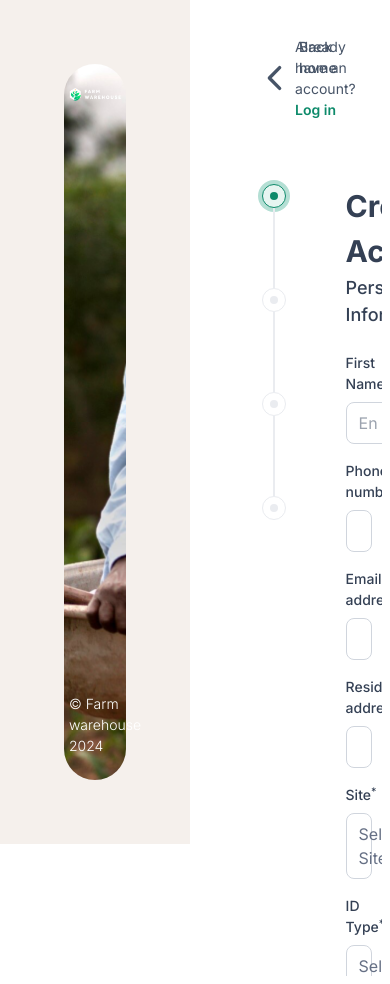
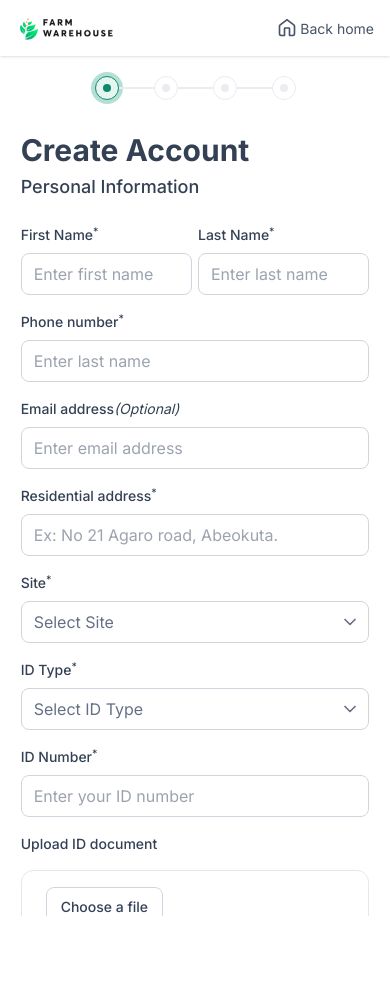
Before and after one commit to o-david/Farm_Warehouse, a React (Vite) app: page /signUp in a window 390 px wide. After the commit the page ends 916 px from the top, so only its background shows below. Built offline with nearby package versions, Linux system fonts and the light colour scheme.

Commit message:
Made signup components Responsive

```diff
--- a/src/components/signup components/PersonalDetails.jsx
+++ b/src/components/signup components/PersonalDetails.jsx
@@ -13,9 +13,6 @@ const PersonalDetails = ({ childPage }) => {
   const [isMatch, setIsMatch] = useState(false);
   const [showPassword, setShowPassword] = useState(false);
   const [showConfirmPassword, setShowConfirmPassword] = useState(false);
-  const [passwordLengthValid, setPasswordLengthValid] = useState(false);
-  const [passwordSpecialCharValid, setPasswordSpecialCharValid] =
-    useState(false);
   const [image, setImage] = useState(null);
 
   const handleImageUpload = (event) => {
@@ -42,8 +39,6 @@ const PersonalDetails = ({ childPage }) => {
   const handlePasswordChange = (event) => {
     const password = event.target.value;
     setPassword(password);
-    setPasswordLengthValid(validatePasswordLength(password));
-    setPasswordSpecialCharValid(validatePasswordSpecialChar(password));
   };
   const handlePasswordBlur = (event) => {
     const password = event.target.value;
@@ -78,41 +73,25 @@ const PersonalDetails = ({ childPage }) => {
     childPage("");
   }, []);
   return (
-    <div className="w-[63%] px-1  h-full mb-6 flex flex-col gap-6">
+    <div className="lg:w-[63%] w-full px-1  h-full mb-6 flex flex-col gap-6">
       <div className="text-[#344054]">
         <h1 className=" font-bold text-[1.875rem]">Create Account</h1>
         <p className=" font-medium text-[1.125rem]">Personal Information</p>
       </div>
       <form action="" onSubmit={handleSubmit} className="gap-4 flex flex-col">
         <div className="flex gap-[0.375rem]">
-          <div className="flex flex-col gap-2">
-            <p className=" font-medium text-[0.875rem] text-[#344054]">
-              First Name<sup>*</sup>
-            </p>
-            <div
-              className={`border border-[#D0D5DD] rounded-lg py-2 px-3 flex gap-1`}
-            >
-              <input
-                type="text"
-                className="text-[1rem] w-full outline-none text-[#101828]"
-                placeholder="Enter first name"
-              />
-            </div>
-          </div>
-          <div className="flex flex-col gap-2">
-            <p className=" font-medium text-[0.875rem] text-[#344054]">
-              Last Name<sup>*</sup>
-            </p>
-            <div
-              className={`border border-[#D0D5DD] rounded-lg py-2 px-3 flex gap-1`}
-            >
-              <input
-                type="text"
-                className="text-[1rem] w-full outline-none text-[#101828]"
-                placeholder="Enter last name"
-              />
-            </div>
-          </div>
+        <Input
+          type={"text"}
+          label={"First Name"}
+          required={true}
+          placeholder={"Enter first name"}
+        />
+        <Input
+          type={"text"}
+          label={"Last Name"}
+          required={true}
+          placeholder={"Enter last name"}
+        />
         </div>
         <div className="flex flex-col gap-2">
           <p className=" font-medium text-[0.875rem] text-[#344054]">
@@ -208,7 +187,9 @@ const PersonalDetails = ({ childPage }) => {
                   onFocus={handlePasswordFocus}
                 />
                 {passwordError ? (
-                  <img src={alertCircle} />
+                  <img src={alertCircle}
+                  onClick={handleTogglePassword}
+                  />
                 ) : (
                   <img
                     onClick={handleTogglePassword}
@@ -238,7 +219,8 @@ const PersonalDetails = ({ childPage }) => {
                   onFocus={handleConfirmPasswordFocus}
                 />
                 {confirmPasswordError ? (
-                  <img src={alertCircle} />
+                  <img src={alertCircle}
+                  onClick={handleToggleConfirmPassword} />
                 ) : (
                   <img
                     onClick={handleToggleConfirmPassword}
--- a/src/components/signup components/Security.jsx
+++ b/src/components/signup components/Security.jsx
@@ -11,7 +11,7 @@ const Security = ({childPage}) => {
     childPage('security')
   }, [])
   return (
-    <div className='w-[63%] overflow-y-scroll no-scrollbar  h-full gap-6 flex flex-col'>
+    <div className='lg:w-[63%] w-full px-1 h-full gap-6 flex flex-col'>
         <div className='text-[#344054] flex gap-2 flex-col'>
             <h1 className=' font-bold text-[1.875rem]'>Create Account</h1>
             <p className=' font-medium text-[1.125rem]'>Security - Setup Fingerprint <span className=' italic font-normal'>(Optional)</span></p>
--- a/src/pages/SignUp.jsx
+++ b/src/pages/SignUp.jsx
@@ -1,5 +1,5 @@
 import React, { useState } from 'react'
-import { bankDetailsImg, farmRegImg, greenTick, leftArrow, logoImg, personalDetailsImg, securityDetailsImg } from '../assets'
+import { bankDetailsImg, darkLogo, farmRegImg, greenTick, leftArrow, logoImg, personalDetailsImg, securityDetailsImg } from '../assets'
 import { Link, Route, Routes, useParams } from 'react-router-dom'
 import PersonalDetails from '../components/signup components/PersonalDetails';
 import BankDetails from '../components/signup components/BankDetails';
@@ -15,7 +15,7 @@ const SignUp = () => {
 
   return (
     <div className="flex h-[100vh]">
-    <div className="w-[48.61%] flex items-center justify-center bg-[#F5F0EC] p-[4rem]">
+    <div className="w-[48.61%] hidden lg:flex items-center justify-center bg-[#F5F0EC] p-[4rem]">
       <div
         className="h-full w-full bg-cover rounded-[2rem] font flex-col flex px-[8%] py-6 items-start justify-between"
         style={{ backgroundImage: regStage==''?`url(${personalDetailsImg})`:regStage=='bankDetails'?`url(${bankDetailsImg})`:regStage=='security'?`url(${securityDetailsImg})`:`url(${farmRegImg})` }}
@@ -26,9 +26,9 @@ const SignUp = () => {
         </p>
       </div>
     </div>
-    <div className="pl-[4rem] pt-[2.25rem] w-[51.39%] flex flex-col gap-14 h-full">
-        <div className=" w-[78.51%] flex flex-col gap-[5vh]">
-          <div className="flex justify-between text-[#475467] text-[14px] font-medium">
+    <div className="lg:pl-[4rem] lg:py-[3rem] w-full lg:w-[51.39%] flex flex-col gap-4 lg:gap-14">
+        <div className=" lg:w-[78.51%] w-full flex flex-col gap-[5vh]">
+        <div className="lg:flex hidden justify-between text-[#475467] text-[14px] font-medium">
             <Link to={'/'} className="flex gap-1 cursor-pointer">
               <img src={leftArrow} alt="" />
               <p>Back home</p>
@@ -37,18 +37,43 @@ const SignUp = () => {
               Already have an account? <Link className=" font-semibold text-pry" to={"/login"}>Log in</Link>{" "}
             </p>
           </div>
+          <div className="flex items-center lg:hidden p-4 justify-between text-[#475467] text-[14px] font-medium shadow ">
+            <Link to={"/"} className="flex gap-1 cursor-pointer">
+              <img src={darkLogo} alt="" />
+            </Link>
+            <Link to={"/"} className=" font-normal items-center flex gap-1">
+              <span>
+                <svg
+                  width="18"
+                  height="18"
+                  viewBox="0 0 18 18"
+                  fill="none"
+                  xmlns="http://www.w3.org/2000/svg"
+                >
+                  <path
+                    d="M9.81859 1.30345C9.52582 1.07574 9.37943 0.961888 9.21779 0.918123C9.07516 0.879506 8.92484 0.879506 8.78221 0.918123C8.62057 0.961888 8.47418 1.07574 8.18141 1.30345L2.52949 5.69939C2.15168 5.99324 1.96278 6.14017 1.82669 6.32417C1.70614 6.48716 1.61633 6.67077 1.56169 6.866C1.5 7.08639 1.5 7.3257 1.5 7.80433V13.8334C1.5 14.7669 1.5 15.2336 1.68166 15.5901C1.84144 15.9037 2.09641 16.1587 2.41002 16.3185C2.76654 16.5001 3.23325 16.5001 4.16667 16.5001H5.83333C6.06669 16.5001 6.18337 16.5001 6.2725 16.4547C6.3509 16.4147 6.41464 16.351 6.45459 16.2726C6.5 16.1835 6.5 16.0668 6.5 15.8334V10.3334C6.5 9.86673 6.5 9.63338 6.59083 9.45512C6.67072 9.29831 6.79821 9.17083 6.95501 9.09094C7.13327 9.00011 7.36662 9.00011 7.83333 9.00011H10.1667C10.6334 9.00011 10.8667 9.00011 11.045 9.09094C11.2018 9.17083 11.3293 9.29831 11.4092 9.45512C11.5 9.63338 11.5 9.86673 11.5 10.3334V15.8334C11.5 16.0668 11.5 16.1835 11.5454 16.2726C11.5854 16.351 11.6491 16.4147 11.7275 16.4547C11.8166 16.5001 11.9333 16.5001 12.1667 16.5001H13.8333C14.7668 16.5001 15.2335 16.5001 15.59 16.3185C15.9036 16.1587 16.1586 15.9037 16.3183 15.5901C16.5 15.2336 16.5 14.7669 16.5 13.8334V7.80433C16.5 7.3257 16.5 7.08639 16.4383 6.866C16.3837 6.67077 16.2939 6.48716 16.1733 6.32417C16.0372 6.14017 15.8483 5.99324 15.4705 5.69939L9.81859 1.30345Z"
+                    stroke="#475467"
+                    stroke-width="1.66667"
+                    stroke-linecap="round"
+                    stroke-linejoin="round"
+                  />
+                </svg>
+              </span>
+              <span>Back home</span>
+            </Link>
+          </div>
         </div>
-        <div className=' flex gap-14 items-start h-full overflow-clip p-2'>
-          <div className='flex flex-col items-center'>
+        <div className=' flex flex-col lg:flex-row gap-6 lg:gap-14 items-center lg:items-start h-full overflow-clip lg:p-2 '>
+          <div className='flex flex-row lg:flex-col items-center p-1'>
             {regStage == ''? <div className='w-6 aspect-square flex items-center justify-center shadow-[0_0_0_4px_#B4DFD4] rounded-full bg-[#E7F5F1] border border-[#0D8A6A]'><div className=' bg-[#0D8A6A] w-2 rounded-full aspect-square'></div></div> :<div className='w-6 aspect-square flex items-center justify-center rounded-full bg-[#E7F5F1] border border-[#0D8A6A]'><img src={greenTick} alt="" /></div>}
-            {regStage == ''? <div className='bg-[#EAECF0] h-20 w-[0.125rem]'></div> :<div className='bg-[#0E9874] h-20 w-[0.125rem]'></div>}
+            {regStage == ''? <div className='bg-[#EAECF0] lg:h-20 w-[35px] h-[1.5px]  lg:w-[0.125rem]'></div> :<div className='bg-[#0E9874] lg:h-20 w-[35px] h-[1.5px]  lg:w-[0.125rem]'></div>}
             {regStage == ''? <div className='w-6 aspect-square flex items-center justify-center rounded-full border border-[#EAECF0]'><div className=' bg-[#EAECF0] w-2 rounded-full aspect-square'></div></div> :regStage == 'bankDetails'? <div className='w-6 aspect-square flex items-center justify-center shadow-[0_0_0_4px_#B4DFD4] rounded-full bg-[#E7F5F1] border border-[#0D8A6A]'><div className=' bg-[#0D8A6A] w-2 rounded-full aspect-square'></div></div> :<div className='w-6 aspect-square flex items-center justify-center rounded-full bg-[#E7F5F1] border border-[#0D8A6A]'><img src={greenTick} alt="" /></div>}
-            {regStage == ''? <div className='bg-[#EAECF0] h-20 w-[0.125rem]'></div>:regStage == 'bankDetails'? <div className='bg-[#EAECF0] h-20 w-[0.125rem]'></div> :<div className='bg-[#0E9874] h-20 w-[0.125rem]'></div>}
+            {regStage == ''? <div className='bg-[#EAECF0] lg:h-20 w-[35px] h-[1.5px]  lg:w-[0.125rem]'></div>:regStage == 'bankDetails'? <div className='bg-[#EAECF0] lg:h-20 w-[35px] h-[1.5px]  lg:w-[0.125rem]'></div> :<div className='bg-[#0E9874] lg:h-20 w-[35px] h-[1.5px]  lg:w-[0.125rem]'></div>}
             {regStage == 'security'? <div className='w-6 aspect-square flex items-center justify-center shadow-[0_0_0_4px_#B4DFD4] rounded-full bg-[#E7F5F1] border border-[#0D8A6A]'><div className=' bg-[#0D8A6A] w-2 rounded-full aspect-square'></div></div>  :regStage == 'farmRegistration'?<div className='w-6 aspect-square flex items-center justify-center rounded-full bg-[#E7F5F1] border border-[#0D8A6A]'><img src={greenTick} alt="" /></div>:<div className='w-6 aspect-square flex items-center justify-center rounded-full border border-[#EAECF0]'><div className=' bg-[#EAECF0] w-2 rounded-full aspect-square'></div></div>}
-            {regStage == 'security'? <div className='bg-[#EAECF0] h-20 w-[0.125rem]'></div>:regStage != 'farmRegistration'? <div className='bg-[#EAECF0] h-20 w-[0.125rem]'></div> :<div className='bg-[#0E9874] h-20 w-[0.125rem]'></div>}
+            {regStage == 'security'? <div className='bg-[#EAECF0] lg:h-20 w-[35px] h-[1.5px]  lg:w-[0.125rem]'></div>:regStage != 'farmRegistration'? <div className='bg-[#EAECF0] lg:h-20 w-[35px] h-[1.5px]  lg:w-[0.125rem]'></div> :<div className='bg-[#0E9874] lg:h-20 w-[35px] h-[1.5px]  lg:w-[0.125rem]'></div>}
             {regStage != 'farmRegistration'? <div className='w-6 aspect-square flex items-center justify-center rounded-full border border-[#EAECF0]'><div className=' bg-[#EAECF0] w-2 rounded-full aspect-square'></div></div> : <div className='w-6 aspect-square flex items-center justify-center shadow-[0_0_0_4px_#B4DFD4] rounded-full bg-[#E7F5F1] border border-[#0D8A6A]'><div className=' bg-[#0D8A6A] w-2 rounded-full aspect-square'></div></div>}
           </div>
-          <div className=' w-full h-full overflow-y-scroll  no-scrollbar '>
+          <div className=' w-[91.47%] lg:w-full h-full overflow-y-scroll  no-scrollbar '>
           <Routes>
                 <Route path="/" element= {<PersonalDetails childPage={handletopage}/>}/>
                 <Route path="/bankDetails" element= {<BankDetails childPage={handletopage}/>}/>
```
Also changed, not shown: src/components/signup components/BankDetails.jsx (+11 -26 lines).
